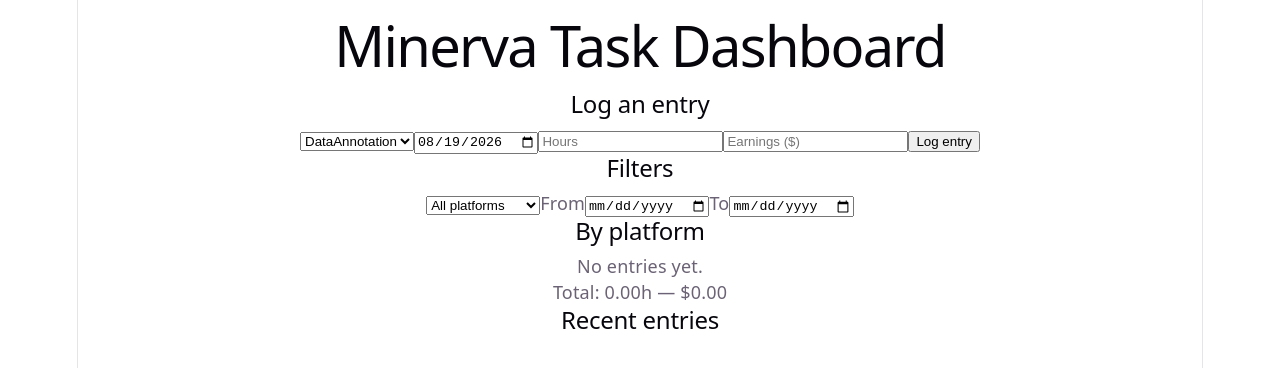
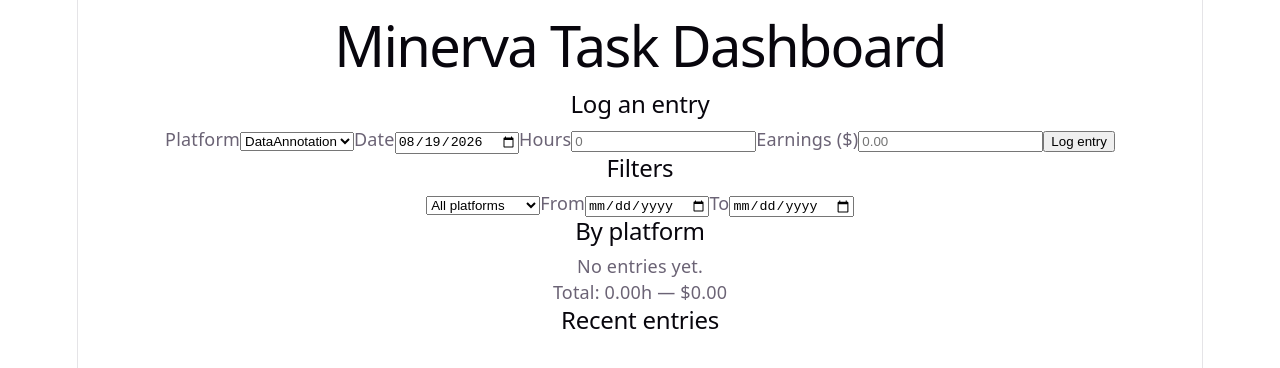
Before and after one commit to Manati-ki/minerva-task-dashboard, a React (Vite) app: page / in a window 1280 px wide. Shown: the top 368 px of the page. Built offline with nearby package versions, Linux system fonts and the light colour scheme.

Commit message:
Add accessible labels and live status to EntryForm

```diff
--- a/src/components/EntryForm.jsx
+++ b/src/components/EntryForm.jsx
@@ -6,42 +6,72 @@ export default function EntryForm({ onAdd }) {
   const [hours, setHours] = useState('')
   const [earnings, setEarnings] = useState('')
   const [date, setDate] = useState(() => new Date().toISOString().slice(0, 10))
+  const [status, setStatus] = useState('')
 
   function handleSubmit(e) {
     e.preventDefault()
-    if (!hours || !earnings) return
+    if (!hours || !earnings) {
+      setStatus('Please enter both hours and earnings.')
+      return
+    }
     onAdd({ platform, hours, earnings, date })
     setHours('')
     setEarnings('')
+    setStatus('Entry logged.')
   }
 
   return (
     <form onSubmit={handleSubmit} className="entry-form">
-      <select value={platform} onChange={(e) => setPlatform(e.target.value)}>
+      <label htmlFor="entry-platform">
+        Platform
+        <select
+          id="entry-platform"
+          value={platform}
+          onChange={(e) => setPlatform(e.target.value)}
+        >
           {DEFAULT_PLATFORMS.map((p) => (
             <option key={p.id} value={p.name}>{p.name}</option>
           ))}
         </select>
+      </label>
+
+      <label htmlFor="entry-date">
+        Date
         <input
+          id="entry-date"
           type="date"
           value={date}
           onChange={(e) => setDate(e.target.value)}
         />
+      </label>
+
+      <label htmlFor="entry-hours">
+        Hours
         <input
+          id="entry-hours"
           type="number"
           step="0.25"
-        placeholder="Hours"
+          placeholder="0"
           value={hours}
           onChange={(e) => setHours(e.target.value)}
         />
+      </label>
+
+      <label htmlFor="entry-earnings">
+        Earnings ($)
         <input
+          id="entry-earnings"
           type="number"
           step="0.01"
-        placeholder="Earnings ($)"
+          placeholder="0.00"
           value={earnings}
           onChange={(e) => setEarnings(e.target.value)}
         />
+      </label>
+
       <button type="submit">Log entry</button>
+
+      <p role="status" aria-live="polite">{status}</p>
     </form>
   )
 }
```
Lines whose indentation alone changed are shown as unchanged.
